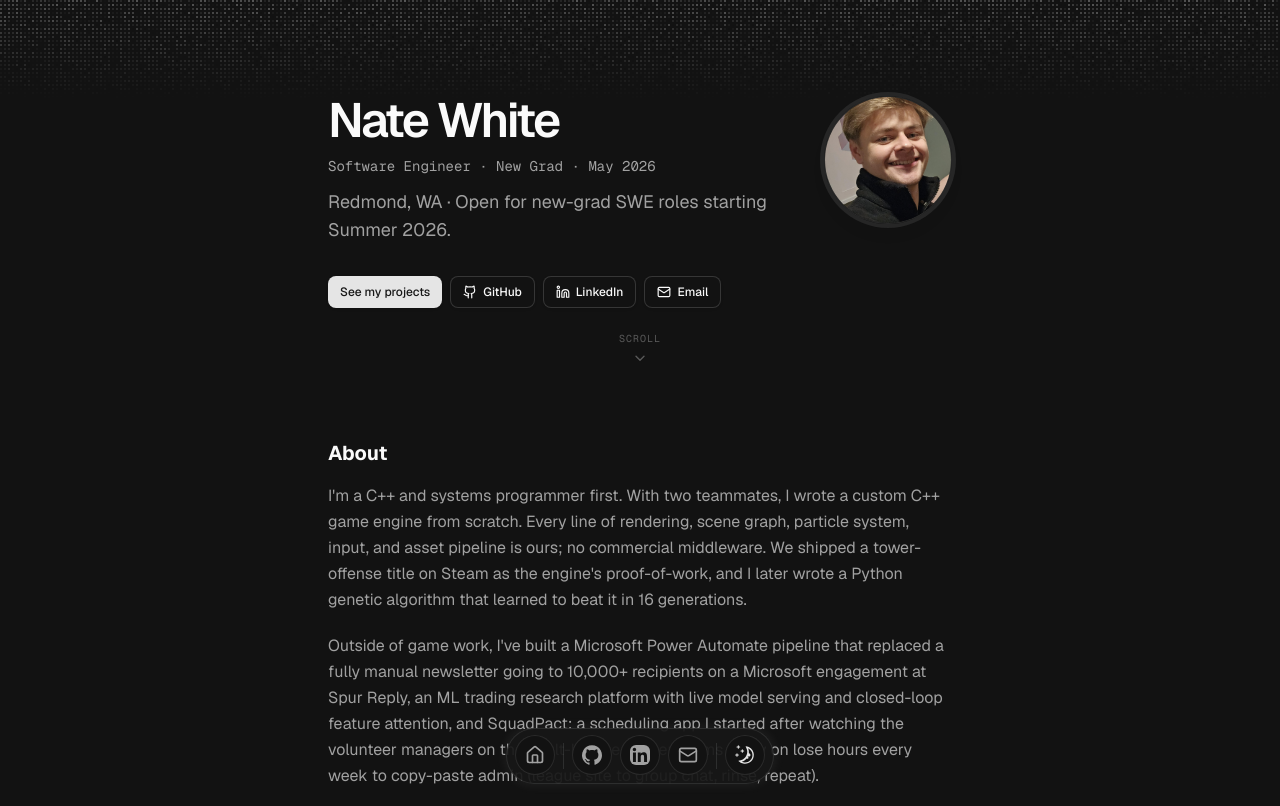
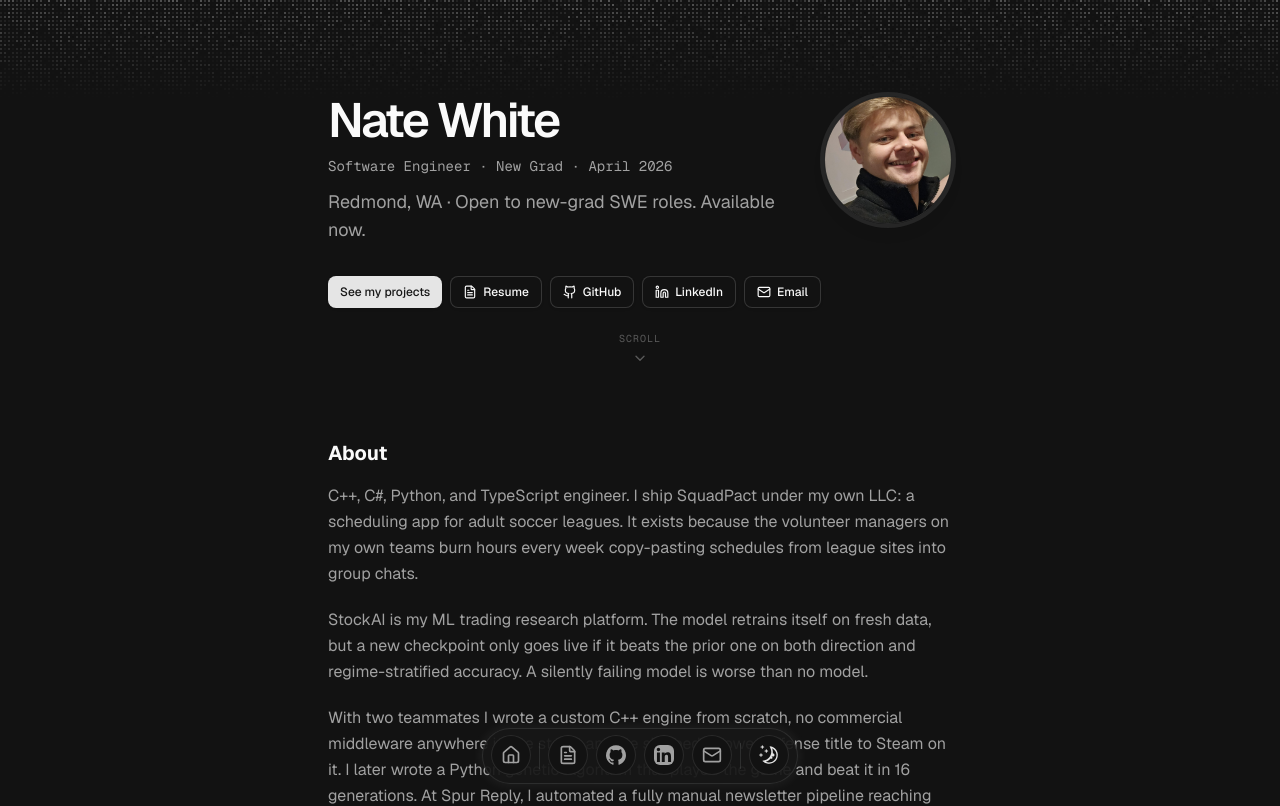
Before and after one commit to nateprogram/PortfolioWebsite, a Next.js app: page / in a window 1280 px wide. Shown: the top 806 px of the page. Built offline with nearby package versions, Linux system fonts and the light colour scheme.

Commit message:
updated text partially for better phrasing

```diff
--- a/src/app/page.tsx
+++ b/src/app/page.tsx
@@ -12,7 +12,7 @@ import ProjectsSection from "@/components/section/projects-section";
 import { EducationLogo } from "@/components/education-logo";
 import { HashLink } from "@/components/hash-link";
 import { ScrollCue } from "@/components/scroll-cue";
-import { ArrowUpRight, Github, Linkedin, Mail } from "lucide-react";
+import { ArrowUpRight, FileText, Github, Linkedin, Mail } from "lucide-react";
 
 const BLUR_FADE_DELAY = 0.04;
 
@@ -54,6 +54,12 @@ export default function Page() {
             <div className="flex flex-wrap items-center gap-2">
               <Button asChild size="sm" className="gap-1.5">
                 <HashLink targetId="projects">See my projects</HashLink>
+              </Button>
+              <Button asChild variant="outline" size="sm" className="gap-1.5">
+                <a href="/resume.pdf" target="_blank" rel="noopener noreferrer">
+                  <FileText className="size-3.5" aria-hidden />
+                  Resume
+                </a>
               </Button>
               <Button asChild variant="outline" size="sm" className="gap-1.5">
                 <a
--- a/src/components/icons.tsx
+++ b/src/components/icons.tsx
@@ -1,10 +1,11 @@
-import { GlobeIcon, MailIcon } from "lucide-react";
+import { FileTextIcon, GlobeIcon, MailIcon } from "lucide-react";
 
 export type IconProps = React.HTMLAttributes<SVGElement>;
 
 export const Icons = {
   globe: (props: IconProps) => <GlobeIcon {...props} />,
   email: (props: IconProps) => <MailIcon {...props} />,
+  resume: (props: IconProps) => <FileTextIcon {...props} />,
   linkedin: (props: IconProps) => (
     <svg viewBox="0 0 24 24" xmlns="http://www.w3.org/2000/svg" {...props}>
       <title>LinkedIn</title>
--- a/src/components/section/contact-section.tsx
+++ b/src/components/section/contact-section.tsx
@@ -24,7 +24,7 @@ export default function ContactSection() {
           Get in Touch
         </h2>
         <p className="mx-auto max-w-lg text-muted-foreground text-balance">
-          Open to new-grad SWE roles starting Summer 2026. Email{" "}
+          Graduated April 2026, available now. Email{" "}
           <Link
             href={`mailto:${DATA.contact.email}`}
             className="text-blue-500 hover:underline underline-offset-4 focus-visible:outline-none focus-visible:ring-2 focus-visible:ring-ring focus-visible:ring-offset-2 rounded-sm"
--- a/src/data/profile.ts
+++ b/src/data/profile.ts
@@ -23,11 +23,11 @@ export const PROFILE = {
   url: "https://natewhite.dev",
   location: "Redmond, WA",
   locationLink: "https://www.google.com/maps/place/redmond+wa",
-  role: "Software Engineer · New Grad · May 2026",
+  role: "Software Engineer · New Grad · April 2026",
   description:
-    "Redmond, WA · Open for new-grad SWE roles starting Summer 2026.",
+    "Redmond, WA · Open to new-grad SWE roles. Available now.",
   summary:
-    "I'm a C++ and systems programmer first. With two teammates, I wrote a custom C++ game engine from scratch. Every line of rendering, scene graph, particle system, input, and asset pipeline is ours; no commercial middleware. We shipped a tower-offense title on Steam as the engine's proof-of-work, and I later wrote a Python genetic algorithm that learned to beat it in 16 generations.\n\nOutside of game work, I've built a Microsoft Power Automate pipeline that replaced a fully manual newsletter going to 10,000+ recipients on a Microsoft engagement at Spur Reply, an ML trading research platform with live model serving and closed-loop feature attention, and SquadPact: a scheduling app I started after watching the volunteer managers on the adult-league soccer teams I play on lose hours every week to copy-paste admin (league site to group chat, rinse, repeat).\n\nOn AI: I use Claude Code to ship MVPs fast.\n\nBS Computer Science & Game Design from [DigiPen](/#education), 2026. Open for new-grad SWE roles.",
+    "C++, C#, Python, and TypeScript engineer. I ship SquadPact under my own LLC: a scheduling app for adult soccer leagues. It exists because the volunteer managers on my own teams burn hours every week copy-pasting schedules from league sites into group chats.\n\nStockAI is my ML trading research platform. The model retrains itself on fresh data, but a new checkpoint only goes live if it beats the prior one on both direction and regime-stratified accuracy. A silently failing model is worse than no model.\n\nWith two teammates I wrote a custom C++ engine from scratch, no commercial middleware anywhere in the stack, and we shipped a tower-offense title to Steam on it. I later wrote a Python genetic algorithm that played the game and beat it in 16 generations. At Spur Reply, I automated a fully manual newsletter pipeline reaching 10,000+ Microsoft employees.\n\nI use Claude Code to ship MVPs fast.\n\nBS Computer Science & Game Design from [DigiPen](/#education), graduated April 2026. Shipped with multi-disciplinary teams of 6 and 19 there. Open to new-grad SWE roles.",
 
   // Expected at /public/avatar.jpg. If missing, AvatarFallback ("NW") renders instead.
   avatarUrl: "/avatar.jpg",
@@ -69,6 +69,12 @@ export const PROFILE = {
     email: "NateWhite.dev@gmail.com",
     tel: "",
     social: {
+      Resume: {
+        name: "Resume",
+        url: "/resume.pdf",
+        icon: Icons.resume,
+        navbar: true,
+      },
       GitHub: {
         name: "GitHub",
         url: "https://github.com/nateprogram",
--- a/src/data/projects-list.tsx
+++ b/src/data/projects-list.tsx
@@ -25,9 +25,9 @@ export const PROJECTS = [
     status: "Active",
     categories: ["Full-Stack"],
     summary:
-      "Scheduling and RSVP app for adult soccer team managers. Pulls schedule, opponent, and roster data directly from the GSSL and Rats league sites so the hours of weekly copy-paste work disappear. Shipping under Veltarium Software LLC.",
+      "Scheduling and RSVP app for adult soccer team managers. Pulls schedule and roster data straight from the GSSL and Rats league sites so the weekly copy-paste work disappears. Shipping under Veltarium Software LLC.",
     description:
-      "Scheduling and RSVP app for volunteer managers of adult soccer teams. Running a GSSL or Rats team currently means hours of unpaid weekly admin: copying game times off the league website, tracking roster changes, chasing RSVPs in a group chat. SquadPact scrapes the league sites directly, auto-fills the team's schedule and roster, and gives the whole squad one place to confirm attendance. Built as a single TypeScript codebase that ships to web (Next.js on Vercel), iOS, and Android by wrapping the same Next build in Capacitor, with a Prisma + PostgreSQL backend (Neon in production, Docker locally). Shipping under Veltarium Software LLC. Walkthrough available on request.",
+      "Scheduling and RSVP app for volunteer managers of adult soccer teams. Running a GSSL or Rats team means hours of unpaid weekly admin: copying game times off the league website and chasing RSVPs in a group chat. SquadPact pulls from the league sites directly, auto-fills the team's schedule and roster, and gives the whole squad one place to confirm attendance. Built as a single TypeScript codebase that ships to web (Next.js on Vercel), iOS, and Android by wrapping the same Next build in Capacitor, with a Prisma + PostgreSQL backend (Neon in production, Docker locally). Shipping under Veltarium Software LLC. Walkthrough available on request.",
     technologies: [
       "Next.js",
       "TypeScript",
@@ -88,9 +88,9 @@ export const PROJECTS = [
     status: "Coursework",
     categories: ["Systems", "Games"],
     summary:
-      "Custom C++ engine built from scratch by three programmers, zero commercial middleware. I own two data-driven subsystems end-to-end (particle system and stat/upgrade system) plus the engine's input abstraction and a shared RNG. Shipped to Steam as the engine's proof-of-work.",
+      "Custom C++ engine built from scratch by three programmers, zero commercial middleware. I own two data-driven subsystems (particle system and stat/upgrade system) plus the engine's input abstraction and a shared RNG. The engine shipped a tower-offense title to Steam.",
     description:
-      "A C++ engine written from scratch on a 3-programmer team, no commercial middleware anywhere in the stack: rendering, scene graph, particle system, input, asset pipeline, and audio hooks are all hand-written. My primary ownership: an emitter-based particle system (~1,260 LOC across ParticleSystem.cpp/h and 4 emitter behaviors; emitters are JSON-serialized so every parameter, SpawnRate, SprayAngle, speed range, fade mode, scale curve, frame animation, is hot-reloadable from disk without a rebuild); a component-based stat/upgrade system (Stats.cpp/h, ~710 LOC: serialized fields for health, reload, respawn, damage, speed, cost plus per-level upgrade arrays and a first-class upgrade API); the engine's input abstraction (GLFW wrapper with per-frame edge detection shared across every subsystem); and a shared random utility. On a small team, I also contributed to every other subsystem at some point. The engine shipped a tower-offense game to Steam (Zeppelin Rush) as its proof-of-work, but the interesting story is the engine layer, not the game.",
+      "A C++ engine written from scratch on a 3-programmer team, no commercial middleware anywhere in the stack: rendering, scene graph, particle system, input, asset pipeline, and audio hooks are all hand-written. My primary ownership: an emitter-based particle system (~1,260 LOC across ParticleSystem.cpp/h and 4 emitter behaviors; emitters are JSON-serialized so every parameter, SpawnRate, SprayAngle, speed range, fade mode, scale curve, frame animation, is hot-reloadable from disk without a rebuild); a component-based stat/upgrade system (Stats.cpp/h, ~710 LOC: serialized fields for health, reload, respawn, damage, speed, cost plus per-level upgrade arrays and a first-class upgrade API); the engine's input abstraction (GLFW wrapper with per-frame edge detection shared across every subsystem); and a shared random utility. On a small team, I also contributed to every other subsystem at some point. The engine shipped a tower-offense game to Steam (Zeppelin Rush), but the interesting story is the engine layer, not the game.",
     technologies: [
       "C++",
       "Custom engine",
@@ -143,9 +143,9 @@ export const PROJECTS = [
     status: "Coursework",
     categories: ["Games"],
     summary:
-      "Third-person action combat game built over ten months on Unreal Engine 5.2 with a 19-person team. I own the pause menu (C++ and Blueprints), the combat hitstop system, and a Blueprint-callable C++ helper library used across the project.",
+      "Third-person action combat game built over ten months on Unreal Engine 5.2 with a 19-person team. I own the pause menu (C++ and Blueprints) and the combat hitstop system, plus a Blueprint-callable C++ helper library used across the project.",
     description:
-      "Third-person action combat game built over ten months with a 19-person multi-disciplinary team (5 engineers, 3 designers, 10 artists, 1 audio engineer). Unreal Engine 5.2, Wwise for audio, Enhanced Input, CommonUI. Jenkins for automated builds and ClickUp for bug tracking (Asana-style workflow). My share: the pause menu end-to-end (primary UI, quit/restart confirmations, settings panel, Wwise SFX, and the combat-state-machine integration), the combat hitstop freeze-frame system inside CombatActionManager, and a UBlueprintFunctionLibrary of C++ helpers used by both engineers and designers.",
+      "Third-person action combat game built over ten months with a 19-person multi-disciplinary team (5 engineers, 3 designers, 10 artists, 1 audio engineer). Unreal Engine 5.2, Wwise for audio, Enhanced Input, CommonUI. Jenkins for automated builds and ClickUp for bug tracking (Asana-style workflow). My share: the whole pause menu (primary UI, quit/restart confirmations, settings panel, Wwise SFX, and the combat-state-machine integration), the combat hitstop freeze-frame system inside CombatActionManager, and a UBlueprintFunctionLibrary of C++ helpers used by both engineers and designers.",
     technologies: [
       "Unreal Engine 5.2",
       "C++",
@@ -176,7 +176,7 @@ export const PROJECTS = [
     status: "Coursework",
     categories: ["Games"],
     summary:
-      "Local 4-player couch party game built at Saucecup Studios with a team of 6 in Unity. I owned several of the game's minigames, the game-wide AudioManager, and the Bad Luck board tile.",
+      "Local 4-player couch party game built at Saucecup Studios with a team of 6 in Unity. I owned several of the game's minigames, plus the game-wide AudioManager and the Bad Luck board tile.",
     description:
       "Local 4-player couch co-op in Unity 2022.3 LTS (URP). Board map, minigames, boss battles, and item-driven stat modifications across ~10K lines of C# spread over ~200 scripts. Team of 6 at Saucecup Studios. My share: several of the game's minigames (each with its own state machine, per-player scoring, and difficulty curve), the project's AudioManager (scene-persistent, priority-based channel pool), and the Bad Luck tile on the board map.",
     technologies: ["Unity 2022.3 LTS", "C#", "URP", "Local 4-player", "Team of 6"],
@@ -193,7 +193,7 @@ export const PROJECTS = [
     status: "Shipped",
     categories: ["Full-Stack"],
     summary:
-      "Software Development Intern (returning). Shipped React/TypeScript client microsites at The Spur Group, a Redmond consulting firm serving enterprise technology clients. Worked inside a .NET + Azure DevOps pipeline and owned the Power BI reporting layer feeding the firm's weekly executive dashboards.",
+      "Software Development Intern (returning). Shipped React/TypeScript client microsites at The Spur Group, a Redmond consulting firm serving enterprise technology clients, through the firm's .NET + Azure DevOps pipeline. Owned the Power BI reporting layer feeding weekly executive dashboards.",
     description:
       "Second-summer internship at The Spur Group, a Redmond consulting firm serving enterprise technology clients. Shipped React/TypeScript single-page applications for client engagements through a .NET + Azure DevOps pipeline (feature branches, PR review, production deploy gates) and owned the Power BI reporting layer feeding weekly executive dashboards. Small dev team, consulting-scale cycles; every deliverable went directly to an external client.",
     technologies: [
@@ -223,7 +223,7 @@ export const PROJECTS = [
     status: "Shipped",
     categories: ["Full-Stack"],
     summary:
-      "Software Development Intern. Built a Microsoft Flow newsletter pipeline distributing formatted internal comms to 10,000+ employees on a weekly cadence, an HTML/CSS email template library, and a marketing-site refresh for The Spur Group, a Redmond consulting firm.",
+      "Software Development Intern at The Spur Group, a Redmond consulting firm. Built a Microsoft Flow newsletter pipeline sending formatted internal comms to 10,000+ employees weekly, plus an HTML/CSS email template library and a marketing-site refresh.",
     description:
       "Internship at The Spur Group, a Redmond consulting firm serving enterprise technology clients. Built a Microsoft Flow pipeline that pulled newsletter content from a structured source, rendered it through an HTML/CSS email template, and fanned out to the firm's 10,000+ employee distribution list on a weekly cadence, replacing a fully manual copy-paste process. Also shipped a company marketing-site refresh and several smaller email-automation flows covering adjacent manual comms processes.",
     technologies: [
--- a/src/data/projects/mayhem-engine.tsx
+++ b/src/data/projects/mayhem-engine.tsx
@@ -10,7 +10,7 @@ export const mayhemEngine: ProjectDetail = {
   stackRationale: [
     {
       tech: "C++ with no commercial middleware",
-      why: "The goal was to understand the engine layer end-to-end. Every rendering call, every memory pool, every hot path is ours. No black boxes blaming a crash on a vendor.",
+      why: "The goal was to understand the whole engine layer. Every rendering call, every memory pool, every hot path is ours. No black boxes blaming a crash on a vendor.",
     },
     {
       tech: "JSON-serialized emitters (rapidjson)",
```
Also changed, not shown: src/data/projects/isshin.tsx (+2 -2 lines), src/data/projects/stockai.tsx (+1 -1 lines), 1 other file (tests, documents, lock files or other folders).
